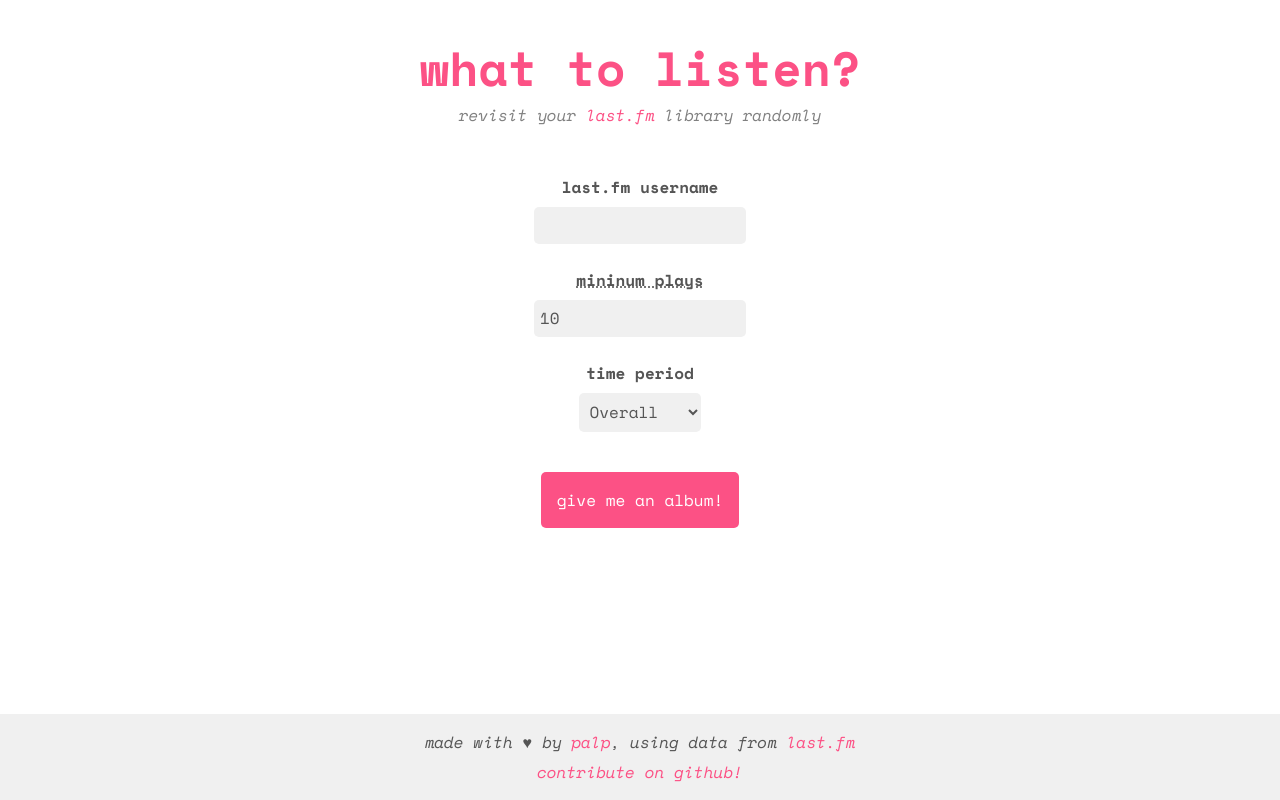
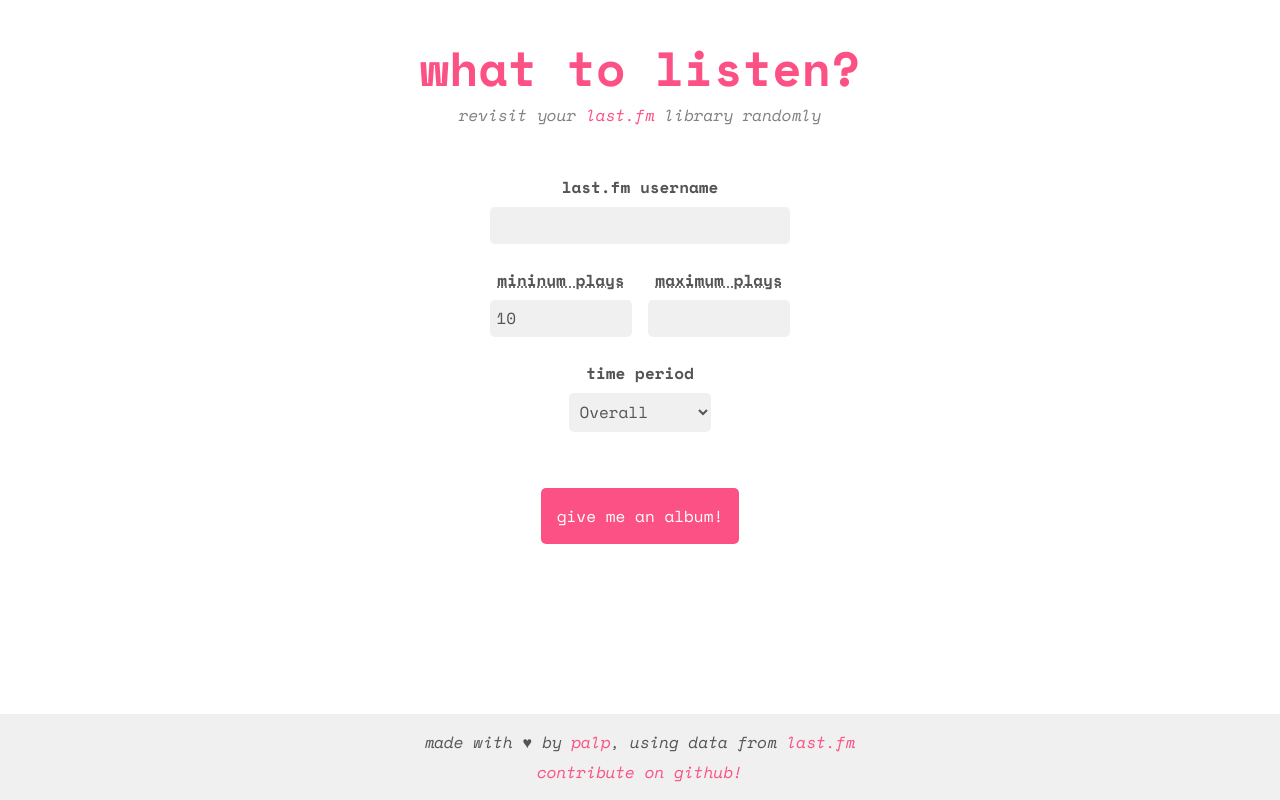
Before and after one commit to palpfiction/what-to-listen, a Svelte app: page / in a window 1280 px wide. Built offline with nearby package versions, Linux system fonts and the light colour scheme.

Commit message:
max playcount + front end enhancements

```diff
--- a/public/global.css
+++ b/public/global.css
@@ -31,47 +31,15 @@ a:hover {
 	text-decoration: underline;
 }
 
-label {
-	display: block;
-}
-
-input, button, select, textarea {
+input,
+button,
+select {
 	font-family: inherit;
 	font-size: inherit;
 	-webkit-padding: 0.4em 0;
 	padding: 0.4em;
 	margin: 0 0 0.5em 0;
 	box-sizing: border-box;
-}
-
-input, select {
-	margin: 0.5em 0;
-	border: none;
-	background-color:#f0f0f0;
-	border-radius: 5px;
-	outline: none;
-	transition: 0.1s;
-	color: #555;
-}
-
-input:focus, select:focus {
-	transform: translate(-4px, -4px);
-	box-shadow: 4px 4px var(--primary);
-}
-
-input:disabled, select:disabled {
-	color: #ccc;
-}
-
-input::-webkit-outer-spin-button,
-input::-webkit-inner-spin-button {
-    /* display: none; <- Crashes Chrome on hover */
-    -webkit-appearance: none;
-    margin: 0; /* <-- Apparently some margin are still there even though it's hidden */
-}
-
-input[type=number] {
-    -moz-appearance:textfield; /* Firefox */
 }
 
 button {
--- a/src/client/AlbumRequest.ts
+++ b/src/client/AlbumRequest.ts
@@ -3,5 +3,6 @@ import type { TimePeriod } from './TimePeriod';
 export interface AlbumRequest {
         user: string;
         minPlayCount: number;
+        maxPlayCount: number;
         period: TimePeriod;
     }
--- a/src/client/App.svelte
+++ b/src/client/App.svelte
@@ -9,7 +9,6 @@
 
 <style>
     main {
-        max-width: 500px;
         margin: 0 auto;
     }
 </style>
--- a/src/client/Form.svelte
+++ b/src/client/Form.svelte
@@ -25,15 +25,65 @@
 <style>
     form {
         margin: 1em;
+        display: grid;
+        grid-template-columns: repeat(4, 1fr);
+        max-width: 300px;
+        gap: 1em;
     }
 
     form label {
-        margin: 1em 0 0 0;
         font-weight: 800;
     }
 
     .info {
         text-decoration: underline dotted;
+    }
+
+    .playcount {
+        grid-column: auto / span 2;
+    }
+
+    .field,
+    #validation-feedback {
+        grid-column: auto / span 4;
+    }
+
+    #time-period {
+        grid-column: 2 / span 2;
+    }
+
+    input,
+    select {
+        margin: 0.5em 0;
+        border: none;
+        background-color: #f0f0f0;
+        border-radius: 5px;
+        outline: none;
+        transition: 0.1s;
+        color: #555;
+        width: 100%;
+    }
+
+    input:focus,
+    select:focus {
+        transform: translate(-4px, -4px);
+        box-shadow: 4px 4px var(--primary);
+    }
+
+    input:disabled,
+    select:disabled {
+        color: #ccc;
+    }
+
+    input::-webkit-outer-spin-button,
+    input::-webkit-inner-spin-button {
+        /* display: none; <- Crashes Chrome on hover */
+        -webkit-appearance: none;
+        margin: 0; /* <-- Apparently some margin are still there even though it's hidden */
+    }
+
+    input[type="number"] {
+        -moz-appearance: textfield; /* Firefox */
     }
 </style>
 
@@ -45,31 +95,51 @@
             {/each}
         </ul>
     {/if}
-
+    <div class="field">
         <label for="username">last.fm username</label>
         <input
             type="text"
             name="username"
             id="username"
             bind:value={$appState.albumRequest.user} />
+    </div>
 
+    <div class="playcount">
         <label
             for="min-plays"
             title="number of times you've played songs from that album"
             class="info">
-        mininum plays</label>
+            Mininum plays</label>
         <input
             type="number"
             name="min-plays"
             id="min-plays"
             bind:value={$appState.albumRequest.minPlayCount} />
+    </div>
 
-    <label for="period">time period</label>
+    <div class="playcount">
+        <label
+            for="max-plays"
+            title="number of times you've played songs from that album"
+            class="info">
+            Maximum plays</label>
+        <input
+            type="number"
+            name="max-plays"
+            id="max-plays"
+            bind:value={$appState.albumRequest.maxPlayCount} />
+    </div>
+
+    <div id="time-period" class="field">
+        <label for="period">Time period</label>
         <select id="period" bind:value={$appState.albumRequest.period}>
             {#each getTimePeriods() as timePeriod}
-            <option value={timePeriod}>{timePeriodToLabel(timePeriod)}</option>
+                <option value={timePeriod}>
+                    {timePeriodToLabel(timePeriod)}
+                </option>
             {/each}
         </select>
+    </div>
 
-    <button type="submit">give me an album!</button>
+    <button type="submit" class="field">give me an album!</button>
 </form>
--- a/src/client/Header.svelte
+++ b/src/client/Header.svelte
@@ -16,6 +16,7 @@
         max-width: 500px;
         margin: 0 auto;
         margin-bottom: 1em;
+        padding: 0 1em;
     }
 </style>
 
--- a/src/client/Result.svelte
+++ b/src/client/Result.svelte
@@ -6,7 +6,6 @@
     import Circle from "./Circle.svelte";
     import { appState } from "./Stores";
     import { timePeriodToValue } from "./TimePeriod";
-    import type { response } from "express";
 
     const BASE_URL = "get-album";
 
@@ -48,18 +47,14 @@
 </script>
 
 <style>
-    #result {
-        padding: 10px;
+    #container {
+        display: flex;
+        flex-direction: column;
+        max-width: 500px;
     }
-
-    #album {
-        text-align: left;
-    }
-
     img {
         border-radius: 4px;
         margin: auto;
-        display: block;
         transition: 0.1s;
     }
 
@@ -79,13 +74,20 @@
     }
 
     #playcount {
-        display: block;
         color: var(--primary);
         margin-top: 5px;
     }
+
+    #result {
+        padding: 10px;
+    }
+
+    #album {
+        text-align: left;
+    }
 </style>
 
-<div>
+<div id="container">
     {#if albumResponse}
         {#await albumResponse}
             <Circle radius={50} />
@@ -106,7 +108,7 @@
                         src={response.album.image}
                         alt={response.album.name}
                         on:error={onImageLoadingError} />
-                    <span id="playcount">{response.album.playcount} plays</span>
+                    <div id="playcount">{response.album.playcount} plays</div>
 
                     <button on:click={() => (albumResponse = getAlbum())}>try
                         again</button>
--- a/src/server/index.js
+++ b/src/server/index.js
@@ -12,6 +12,7 @@ var logStream = fs.createWriteStream(path.join(__dirname, 'server.log'), { flags
 
 
 const app = express()
+app.disable('x-powered-by');
 const whatToListen = new WhatToListen(process.env.API_KEY)
 
 app.use(cors())
@@ -24,6 +25,7 @@ app.get('/get-album', async (req, res) => {
 	const result = await whatToListen.getAlbumToListen({
 		user: req.query.user,
 		minPlayCount: req.query.minPlayCount,
+		maxPlayCount: req.query.maxPlayCount,
 		period: req.query.period
 	})
 
```
Also changed, not shown: src/server/WhatToListen.js (+20 -3 lines). Lines whose indentation alone changed are shown as unchanged.
